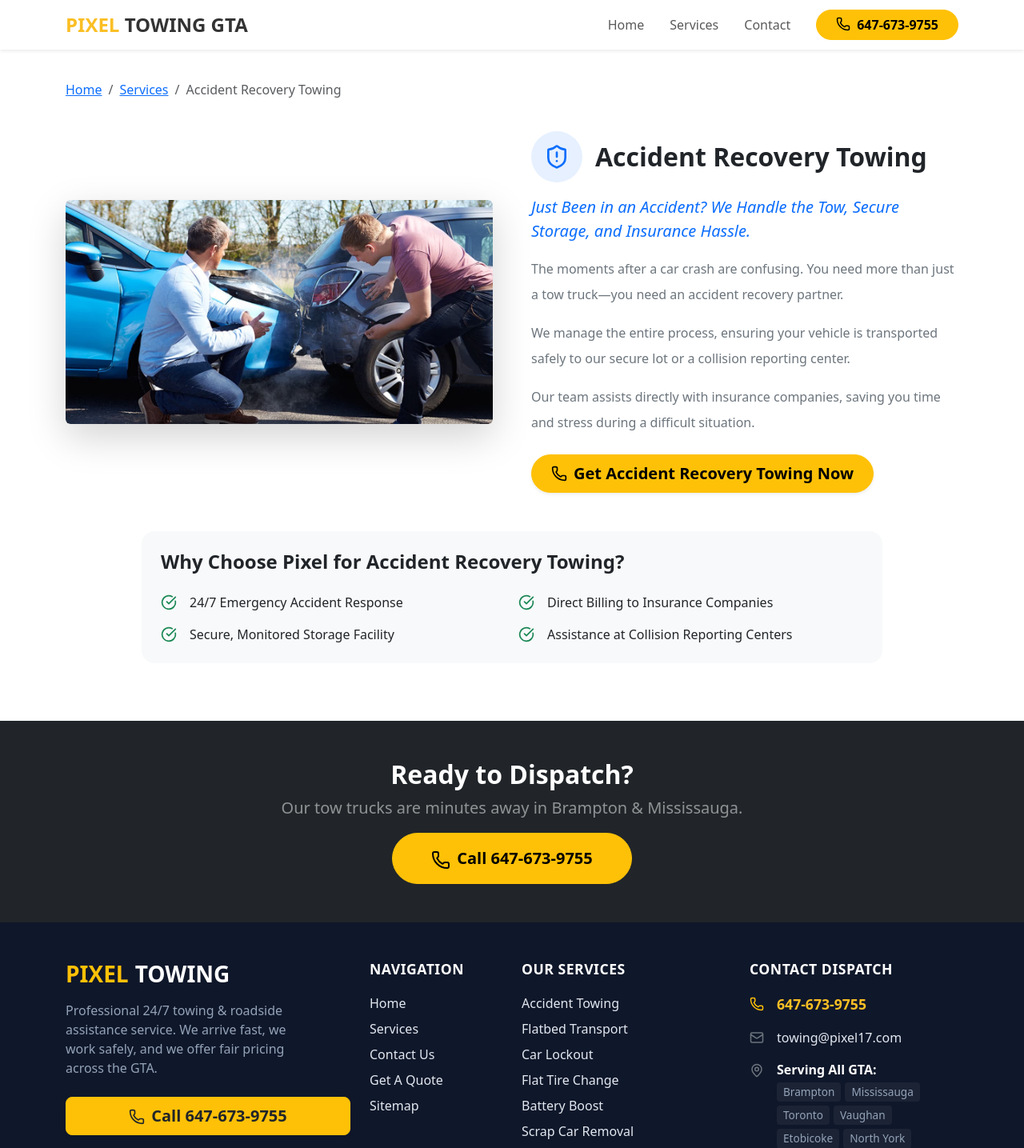
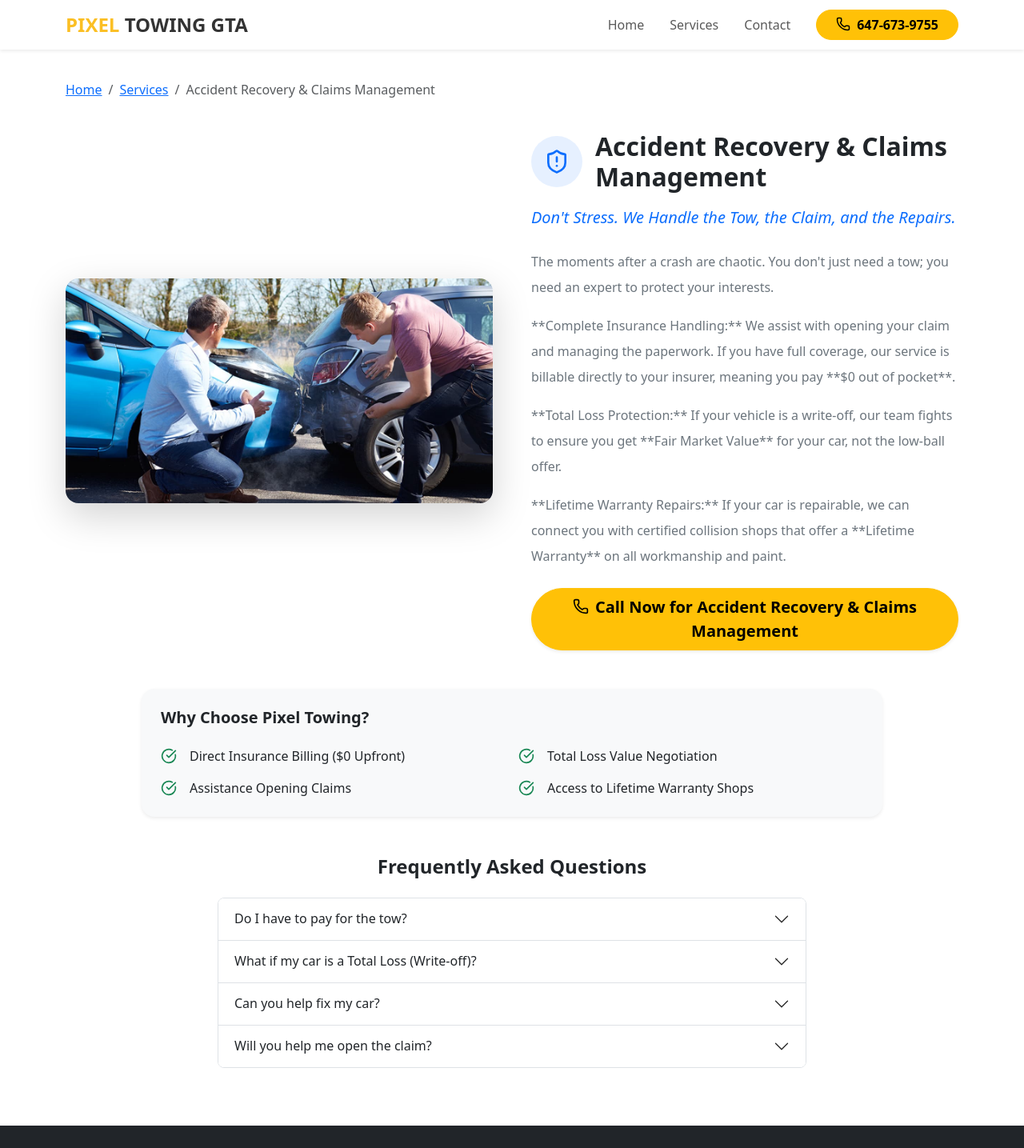
Before and after one commit to Aryan-1703/Pixel-Towing, a React (Vite) app: page /services/accident-recovery in a window 1280 px wide. Shown: the top 1435 px of the page at 80% size. Built offline with nearby package versions, Linux system fonts and the light colour scheme.

Commit message:
update service page too

```diff
--- a/src/pages/ServiceDetailPage.tsx
+++ b/src/pages/ServiceDetailPage.tsx
@@ -1,4 +1,12 @@
-import { Container, Row, Col, Card, Button, Breadcrumb } from "react-bootstrap";
+import {
+	Container,
+	Row,
+	Col,
+	Card,
+	Button,
+	Breadcrumb,
+	Accordion,
+} from "react-bootstrap";
 import { Link, useParams, Navigate } from "react-router-dom";
 import {
 	Phone,
@@ -9,7 +17,7 @@
 	Truck,
 	CheckCircle,
 } from "lucide-react";
-import SEO from "../components/SEO"; // SEO Component for Metadata
+import SEO from "../components/SEO";
 
 import lockout from "../assets/lockout.jpg";
 import flatTire from "../assets/flatTire.png";
@@ -17,26 +25,49 @@
 import jumpStart from "../assets/jumpStart.jpeg";
 import towing from "../assets/flatbed-towing-brampton.jpg";
 
+// 🔥 DATA STRUCTURE UPDATED WITH FAQs
 const allServicesData = {
 	"accident-recovery": {
-		title: "Accident Recovery Towing",
-		metaTitle: "Accident Recovery Towing Brampton | Insurance & Collision Assistance",
+		title: "Accident Recovery & Claims Management",
+		metaTitle: "Accident Towing & Insurance Claim Help Brampton | 24/7 Recovery",
 		metaDesc:
-			"Immediate accident recovery towing in Brampton & GTA. We handle insurance claims, secure vehicle storage, and towing to collision centers. 24/7 Service.",
-		tagline:
-			"Just Been in an Accident? We Handle the Tow, Secure Storage, and Insurance Hassle.",
+			"In an accident? We handle towing, insurance claims, and total loss negotiations. $0 out-of-pocket with full coverage. Lifetime warranty repairs available.",
+		tagline: "Don't Stress. We Handle the Tow, the Claim, and the Repairs.",
 		image: accident,
 		icon: ShieldAlert,
 		details: [
-			"The moments after a car crash are confusing. You need more than just a tow truck—you need an accident recovery partner.",
-			"We manage the entire process, ensuring your vehicle is transported safely to our secure lot or a collision reporting center.",
-			"Our team assists directly with insurance companies, saving you time and stress during a difficult situation.",
+			"The moments after a crash are chaotic. You don't just need a tow; you need an expert to protect your interests.",
+			"**Complete Insurance Handling:** We assist with opening your claim and managing the paperwork. If you have full coverage, our service is billable directly to your insurer, meaning you pay **$0 out of pocket**.",
+			"**Total Loss Protection:** If your vehicle is a write-off, our team fights to ensure you get **Fair Market Value** for your car, not the low-ball offer.",
+			"**Lifetime Warranty Repairs:** If your car is repairable, we can connect you with certified collision shops that offer a **Lifetime Warranty** on all workmanship and paint.",
 		],
 		features: [
-			"24/7 Emergency Accident Response",
-			"Direct Billing to Insurance Companies",
-			"Secure, Monitored Storage Facility",
-			"Assistance at Collision Reporting Centers",
+			"Direct Insurance Billing ($0 Upfront)",
+			"Total Loss Value Negotiation",
+			"Assistance Opening Claims",
+			"Access to Lifetime Warranty Shops",
+		],
+		faqs: [
+			{
+				question: "Do I have to pay for the tow?",
+				answer:
+					"If you have full coverage insurance, you typically pay nothing. We bill the insurance company directly for the towing, cleanup, and storage fees.",
+			},
+			{
+				question: "What if my car is a Total Loss (Write-off)?",
+				answer:
+					"We can help! We advocate for you to ensure the insurance company pays you the true Fair Market Value for your vehicle, rather than their initial low offer.",
+			},
+			{
+				question: "Can you help fix my car?",
+				answer:
+					"Yes. We work with a network of certified collision repair shops in Brampton and Mississauga that provide a Lifetime Warranty on their repairs. We handle the transport seamlessly.",
+			},
+			{
+				question: "Will you help me open the claim?",
+				answer:
+					"Absolutely. Our team will guide you through the process of reporting the accident, submitting photos, and speaking with your adjuster.",
+			},
 		],
 	},
 
@@ -59,6 +90,23 @@
 			"Keys Locked in Trunk Retrieval",
 			"Licensed & Insured Techs",
 		],
+		faqs: [
+			{
+				question: "Will unlocking damage my car door?",
+				answer:
+					"No. We use specialized air wedges and long-reach tools that apply gentle pressure without bending the door frame or scratching the paint.",
+			},
+			{
+				question: "Can you unlock luxury cars (BMW, Mercedes)?",
+				answer:
+					"Yes. We have specialized Lishi tools designed for high-security German and European locks.",
+			},
+			{
+				question: "How fast can you get here?",
+				answer:
+					"For lockouts in Brampton and Mississauga, we typically arrive in 10-15 minutes.",
+			},
+		],
 	},
 
 	"tire-change": {
@@ -79,6 +127,23 @@
 			"Wheel Nut Torque Precision",
 			"Spare Tire Air Check",
 			"Towing to Tire Shop Available",
+		],
+		faqs: [
+			{
+				question: "Do you provide the spare tire?",
+				answer:
+					"No, we install the spare tire that comes with your vehicle. If you do not have a spare, we can tow you to a tire shop.",
+			},
+			{
+				question: "Can you remove a stripped lug nut?",
+				answer:
+					"Our trucks are equipped with specialized extraction sockets to handle most stripped or stuck lug nuts.",
+			},
+			{
+				question: "Do you fill the tire with air?",
+				answer:
+					"Yes, we always check and inflate your spare tire to the correct PSI before you drive off.",
+			},
 		],
 	},
 
@@ -101,6 +166,23 @@
 			"Underground Garage Capable",
 			"Hybrid Vehicle Boosting",
 		],
+		faqs: [
+			{
+				question: "Will boosting damage my car's computer?",
+				answer:
+					"No. We use voltage-regulated booster packs specifically designed to be safe for modern ECU systems.",
+			},
+			{
+				question: "Can you boost a hybrid vehicle?",
+				answer:
+					"Yes, we are trained to safely boost the 12V startup battery in Hybrid and Electric Vehicles.",
+			},
+			{
+				question: "What if the car still won't start?",
+				answer:
+					"If a boost doesn't work, it may be a starter or alternator issue. We can easily tow you to a mechanic.",
+			},
+		],
 	},
 
 	"vehicle-transport": {
@@ -122,6 +204,23 @@
 			"Motorcycle Transport",
 			"Low-Profile Ramp Extensions",
 		],
+		faqs: [
+			{
+				question: "Is flatbed towing safer?",
+				answer:
+					"Yes. Flatbed towing lifts your entire vehicle off the ground, preventing wear on your transmission and tires. It is the only safe method for AWD vehicles.",
+			},
+			{
+				question: "Can you tow long distance?",
+				answer:
+					"Yes. We offer long-distance towing from Brampton to anywhere in Ontario. Call us for a flat-rate quote.",
+			},
+			{
+				question: "Can you take me (the driver) too?",
+				answer:
+					"Yes, our trucks have clean, comfortable passenger seats. We can transport you alongside your vehicle.",
+			},
+		],
 	},
 };
 
@@ -130,7 +229,6 @@
 const ServiceDetailPage = () => {
 	const { serviceId } = useParams<{ serviceId: ServiceKey }>();
 
-	// SEO-Friendly Redirect: If invalid service, go to services listing
 	if (!serviceId || !allServicesData[serviceId]) {
 		return <Navigate to="/services" replace />;
 	}
@@ -138,34 +236,44 @@
 	const service = allServicesData[serviceId];
 	const IconComponent = service.icon;
 
-	// Structured Data (Service Schema)
+	// Structured Data: Service + FAQ Page
 	const structuredData = {
 		"@context": "https://schema.org",
+		"@graph": [
+			{
 				"@type": "Service",
 				serviceType: service.title,
 				provider: {
-			"@type": "LocalBusiness",
+					"@type": "AutomotiveBusiness",
 					name: "Pixel Towing",
 					telephone: "+16476739755",
 				},
-		areaServed: {
-			"@type": "City",
-			name: "Brampton",
+				areaServed: { "@type": "City", name: "Brampton" },
+				description: service.metaDesc,
 			},
-		description: service.metaDesc,
+			{
+				"@type": "FAQPage",
+				mainEntity: service.faqs.map(faq => ({
+					"@type": "Question",
+					name: faq.question,
+					acceptedAnswer: {
+						"@type": "Answer",
+						text: faq.answer,
+					},
+				})),
+			},
+		],
 	};
 
 	return (
 		<div style={{ paddingTop: "76px" }}>
-			{" "}
-			{/* Adjusted padding for Navbar */}
-			{/* 1. DYNAMIC META TAGS PER SERVICE */}
 			<SEO
 				title={service.metaTitle}
 				description={service.metaDesc}
 				canonical={`https://pixeltowing.com/services/${serviceId}`}
 			/>
 			<script type="application/ld+json">{JSON.stringify(structuredData)}</script>
+
 			<Container className="pt-4">
 				<Breadcrumb>
 					<Breadcrumb.Item linkAs={Link} linkProps={{ to: "/" }}>
@@ -177,14 +285,16 @@
 					<Breadcrumb.Item active>{service.title}</Breadcrumb.Item>
 				</Breadcrumb>
 			</Container>
+
 			<Container className="py-4">
-				<Row className="g-5 align-items-center">
+				<Row className="g-5 align-items-center mb-5">
 					<Col lg={6}>
-						<Card className="border-0 shadow-lg overflow-hidden">
+						<Card className="border-0 shadow-lg overflow-hidden rounded-4">
 							<Card.Img
 								src={service.image}
-								alt={`${service.title} - Pixel Towing Brampton`} // Added Alt
+								alt={`${service.title} - Pixel Towing Brampton`}
 								className="img-fluid"
+								loading="lazy" /* ⚡ Performance Optimization */
 							/>
 						</Card>
 					</Col>
@@ -197,10 +307,12 @@
 							<h1 className="fw-bold mb-0 h2">{service.title}</h1>
 						</div>
 
-						<p className="lead text-primary fw-medium fst-italic">{service.tagline}</p>
+						<p className="lead text-primary fw-medium fst-italic mb-4">
+							{service.tagline}
+						</p>
 
 						{service.details.map((p, i) => (
-							<p key={i} className="text-secondary lh-lg">
+							<p key={i} className="text-secondary lh-lg mb-3">
 								{p}
 							</p>
 						))}
@@ -210,19 +322,20 @@
 								href="tel:+16476739755"
 								variant="warning"
 								size="lg"
-								className="fw-bold rounded-pill shadow-sm px-4"
+								className="fw-bold rounded-pill shadow-sm px-5"
 							>
 								<Phone size={20} className="me-2 mb-1" />
-								Get {service.title} Now
+								Call Now for {service.title}
 							</Button>
 						</div>
 					</Col>
 				</Row>
 
+				{/* FEATURE HIGHLIGHTS */}
 				<Row className="mt-5 justify-content-center">
 					<Col lg={10}>
-						<Card className="border-0 bg-light p-4 rounded-4">
-							<h3 className="h4 fw-bold mb-4">Why Choose Pixel for {service.title}?</h3>
+						<Card className="border-0 bg-light p-4 rounded-4 shadow-sm mb-5">
+							<h3 className="h5 fw-bold mb-4 text-dark">Why Choose Pixel Towing?</h3>
 							<Row xs={1} md={2} className="g-3">
 								{service.features.map((feature, i) => (
 									<Col key={i}>
@@ -231,7 +344,7 @@
 												size={20}
 												className="text-success me-3 flex-shrink-0"
 											/>
-											<span className="fw-medium">{feature}</span>
+											<span className="fw-medium text-dark">{feature}</span>
 										</div>
 									</Col>
 								))}
@@ -239,7 +352,23 @@
 						</Card>
 					</Col>
 				</Row>
+
+				{/* 🔥 SERVICE SPECIFIC FAQ SECTION */}
+				<Row className="justify-content-center">
+					<Col lg={8}>
+						<h3 className="h4 fw-bold mb-4 text-center">Frequently Asked Questions</h3>
+						<Accordion flush className="border rounded-3 overflow-hidden">
+							{service.faqs.map((faq, idx) => (
+								<Accordion.Item eventKey={idx.toString()} key={idx}>
+									<Accordion.Header className="fw-bold">{faq.question}</Accordion.Header>
+									<Accordion.Body className="text-secondary">{faq.answer}</Accordion.Body>
+								</Accordion.Item>
+							))}
+						</Accordion>
+					</Col>
+				</Row>
 			</Container>
+
 			<div className="py-5 bg-dark text-white text-center mt-5">
 				<Container>
 					<h2 className="fw-bold">Ready to Dispatch?</h2>
```
Also changed, not shown: src/pages/ServicesPage.tsx (+42 -10 lines). Lines whose indentation alone changed are shown as unchanged.
